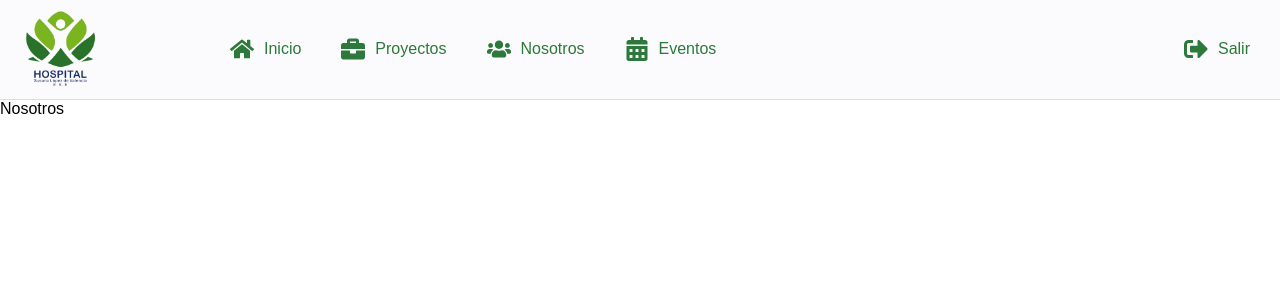
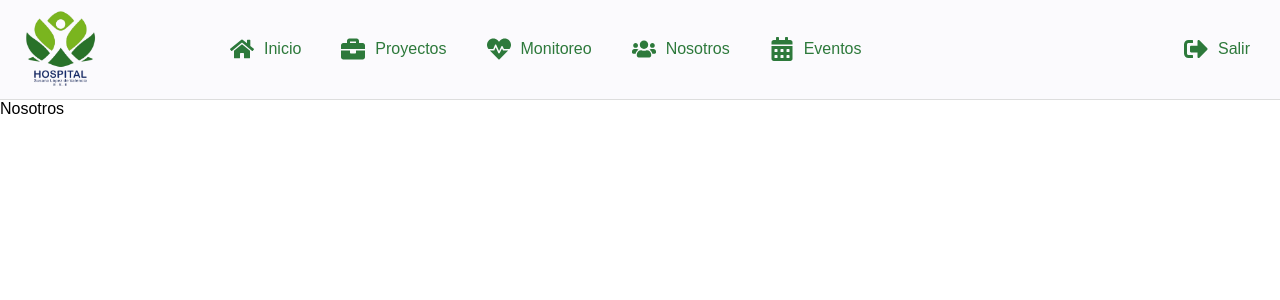
Before and after one commit to alexcarvajal/TechX, a React (Vite) app: page /nosotros in a window 1280 px wide. Shown: the top 300 px of the page. Built offline with nearby package versions, Linux system fonts and the light colour scheme.

Commit message:
monitoreo sidebar

```diff
--- a/src/components/Monitoreo/Monitoreo.css
+++ b/src/components/Monitoreo/Monitoreo.css
@@ -1,6 +1,5 @@
-.Embed-container
-{
+.Embed-container {
     position: relative;
-    height: 500px;
-    height: 800px;
+    width: 100vw;  /* Ocupa todo el ancho de la ventana */
+    height: 100vh; /* Ocupa todo el alto de la ventana */
 }
--- a/src/templates/Sidebar/Sidebar.jsx
+++ b/src/templates/Sidebar/Sidebar.jsx
@@ -2,7 +2,7 @@ import React, { useState } from 'react';
 import './Sidebar.css';
 import Logo from '../../assets/LogoHospital.jpg';
 import { Link, useNavigate } from 'react-router-dom';
-import { FaHome, FaBriefcase, FaUsers, FaCalendarAlt, FaSignOutAlt } from 'react-icons/fa'; // FaHeartbeat eliminado ya que no se utiliza
+import { FaHome, FaBriefcase, FaUsers, FaCalendarAlt, FaSignOutAlt, FaHeartbeat } from 'react-icons/fa'; // FaHeartbeat eliminado ya que no se utiliza
 
 function Sidebar() {
     const navigate = useNavigate();
@@ -28,6 +28,10 @@ function Sidebar() {
                         <FaBriefcase className="icon" />
                         <span>Proyectos</span>
                     </Link>
+                    <Link to="/monitoreo" className="navbar-item">
+                        <FaHeartbeat className="icon" />
+                        <span>Monitoreo</span>
+                    </Link>
                     <Link to="/nosotros" className="navbar-item">
                         <FaUsers className="icon" />
                         <span>Nosotros</span>
```
